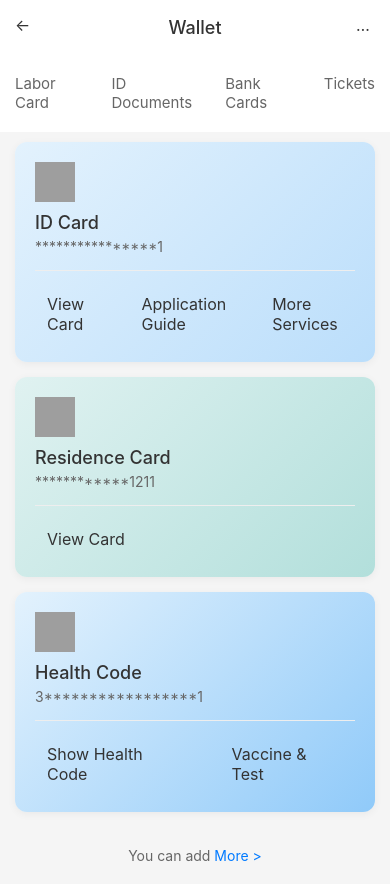
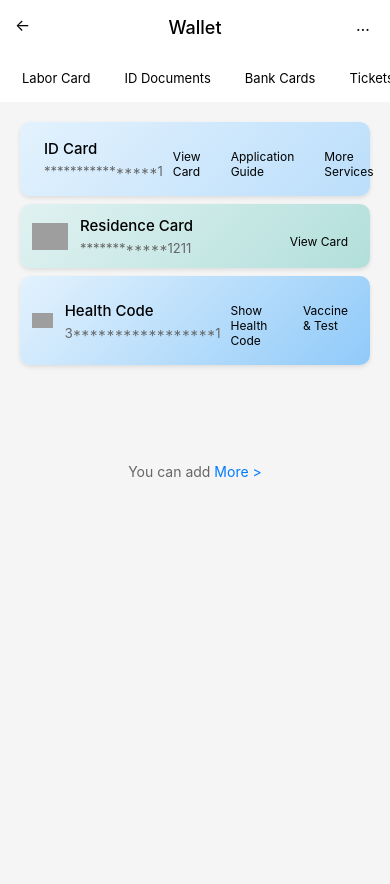
Before and after one commit to puppyliugang/pythontest, a Flask app: page /wallet in a window 390 px wide. After the commit the page ends 477 px from the top, so only its background shows below. Run offline with Flask 3, Linux system fonts and the light colour scheme; the visitor is signed in with stand-in values (Sample User, id 1); grey boxes are pictures that could not be loaded.

Commit message:
移动端演示完成

```diff
--- a/static/css/wallet.css
+++ b/static/css/wallet.css
@@ -8,7 +8,9 @@
 body {
     font-family: -apple-system, BlinkMacSystemFont, "Segoe UI", Roboto, sans-serif;
     background-color: #f5f5f5;
-    color: #333;
+    max-width: 480px;
+    margin: 0 auto;
+    position: relative;
 }
 
 /* 顶部导航栏 */
@@ -20,6 +22,7 @@ body {
     position: sticky;
     top: 0;
     z-index: 100;
+    width: 100%;
 }
 
 .back-btn {
@@ -43,18 +46,19 @@ body {
 /* 分类导航 */
 .category-nav {
     display: flex;
-    justify-content: space-around;
-    padding: 15px 0;
     background: #fff;
+    padding: 10px;
     margin-bottom: 10px;
+    overflow-x: auto;
+    width: 100%;
 }
 
 .nav-item {
-    font-size: 15px;
-    color: #666;
-    position: relative;
-    cursor: pointer;
-    padding: 5px 15px;
+    padding: 8px 15px;
+    margin-right: 10px;
+    white-space: nowrap;
+    border-radius: 15px;
+    font-size: 14px;
 }
 
 .nav-item.active {
@@ -73,17 +77,22 @@ body {
 
 /* 卡片列表 */
 .card-list {
-    padding: 0 15px;
+    padding: 10px;
+    margin-bottom: 60px;
+    width: 100%;
 }
 
 .card {
-    background: #fff;
-    border-radius: 12px;
-    padding: 20px;
-    margin-bottom: 15px;
-    box-shadow: 0 2px 8px rgba(0,0,0,0.05);
-    cursor: pointer;
-    transition: transform 0.2s, box-shadow 0.2s;
+    background: white;
+    border-radius: 10px;
+    padding: 15px;
+    margin-bottom: 10px;
+    box-shadow: 0 2px 4px rgba(0,0,0,0.1);
+    display: flex;
+    align-items: center;
+    width: calc(100% - 20px);
+    margin-left: 10px;
+    margin-right: 10px;
 }
 
 .card:hover {
@@ -94,34 +103,34 @@ body {
 .card-icon {
     width: 40px;
     height: 40px;
-    margin-bottom: 10px;
+    margin-right: 15px;
 }
 
 .card-icon img {
     width: 100%;
     height: 100%;
+    object-fit: contain;
 }
 
 .card-content {
-    margin-bottom: 15px;
+    flex: 1;
 }
 
 .card-title {
-    font-size: 18px;
+    font-size: 16px;
     font-weight: 500;
     margin-bottom: 5px;
 }
 
 .card-number {
+    font-size: 14px;
     color: #666;
-    font-size: 14px;
 }
 
 .card-actions {
     display: flex;
-    gap: 20px;
-    border-top: 1px solid #eee;
-    padding-top: 15px;
+    gap: 10px;
+    margin-top: 10px;
 }
 
 .card-actions span {
@@ -203,3 +212,50 @@ a {
 .more-link:hover {
     text-decoration: underline;
 }
+
+/* 底部导航栏 */
+.bottom-nav {
+    position: fixed;
+    bottom: 0;
+    left: 50%;
+    transform: translateX(-50%);
+    width: 100%;
+    max-width: 480px;
+    background: white;
+    display: grid;
+    grid-template-columns: repeat(5, 1fr);
+    padding: 10px 0;
+    box-shadow: 0 -2px 10px rgba(0,0,0,0.1);
+}
+
+/* 响应式调整 */
+@media screen and (max-width: 480px) {
+    .card {
+        padding: 12px;
+        margin-bottom: 8px;
+    }
+
+    .card-icon {
+        width: 36px;
+        height: 36px;
+        margin-right: 12px;
+    }
+
+    .card-title {
+        font-size: 15px;
+    }
+
+    .card-number {
+        font-size: 13px;
+    }
+
+    .action-btn {
+        padding: 5px 10px;
+        font-size: 12px;
+    }
+
+    .nav-item {
+        padding: 6px 12px;
+        font-size: 13px;
+    }
+}
--- a/templates/travel_history.html
+++ b/templates/travel_history.html
@@ -66,7 +66,7 @@
         </div>
     </div>
 
-    <!-- 底部按钮 -->
+    <!-- 底部按钮 先隐藏
     <div class="bottom-buttons">
         <button class="action-btn scan">
             <span class="icon">📷</span>
@@ -76,7 +76,7 @@
             <span class="icon">🔲</span>
             <span data-i18n="my_qr">我的二维码</span>
         </button>
-    </div>
+    </div> -->
 
     <!-- 底部导航 -->
     <nav class="bottom-nav">
```
Also changed, not shown: static/css/dashboard.css (+41 -9 lines), static/css/labor_card.css (+38 -5 lines), static/css/travel_history.css (+42 -15 lines), 1 other file.
